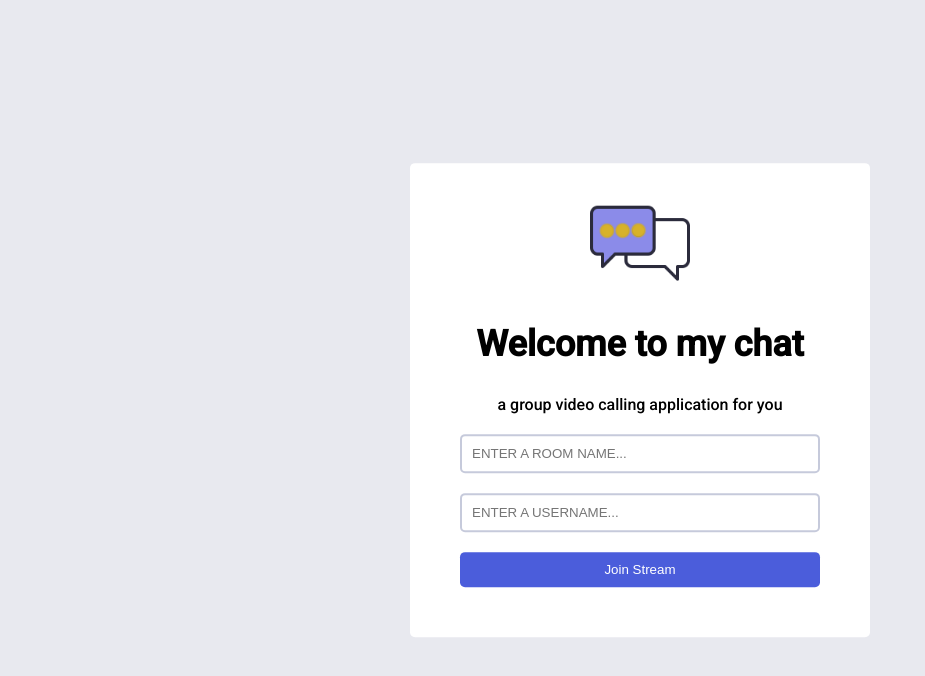
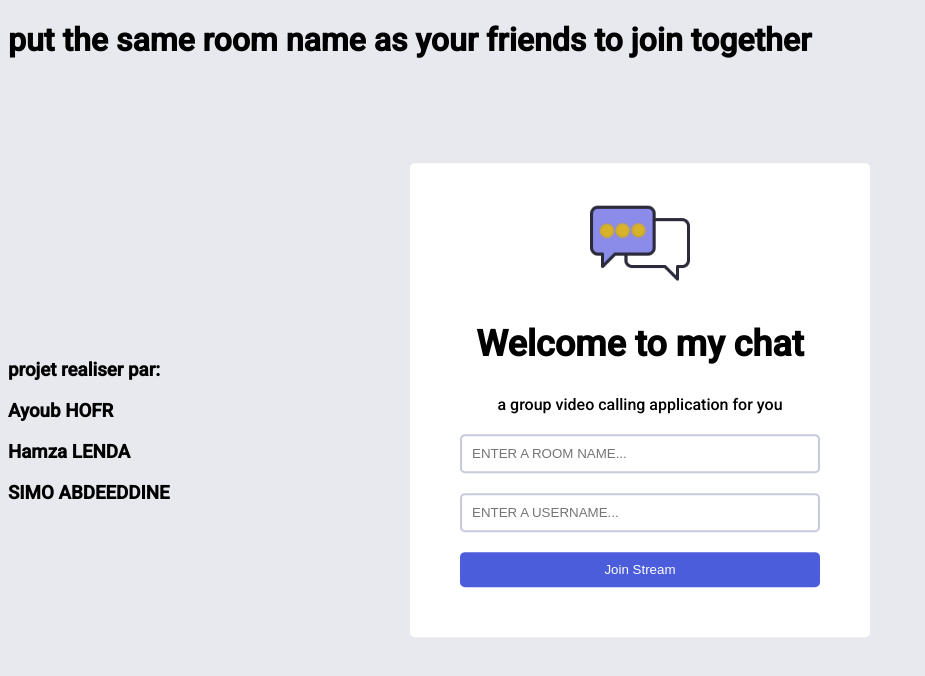
Before and after one commit to fletoxIsHere/mycallchat, a Django app: page / in a window 1280 px wide. Shown: the top 676 px of the page, without its empty margins (0-925 px from the left). Run offline with Django 4.2, Linux system fonts and the light colour scheme.

Commit message:
Update lobby.html

```diff
--- a/templates/base/lobby.html
+++ b/templates/base/lobby.html
@@ -6,6 +6,15 @@
 {% block content %}
 
 <main>
+        <div class="all">
+        <h1>put the same room name as your friends to join together</h1>
+        <h3  style="margin-top:300px;">projet realiser par:</h3>
+
+        <h3 class="names">Ayoub HOFR</h3>
+        <h3 class="names">Hamza LENDA</h3>
+        <h3 class="names">SIMO ABDEEDDINE</h3>
+
+    </div>
     <section id="form-container">
         <img id="logo"src="{% static 'images/chat-icon.png' %}"/>
         <div id="welcome-message">
```
